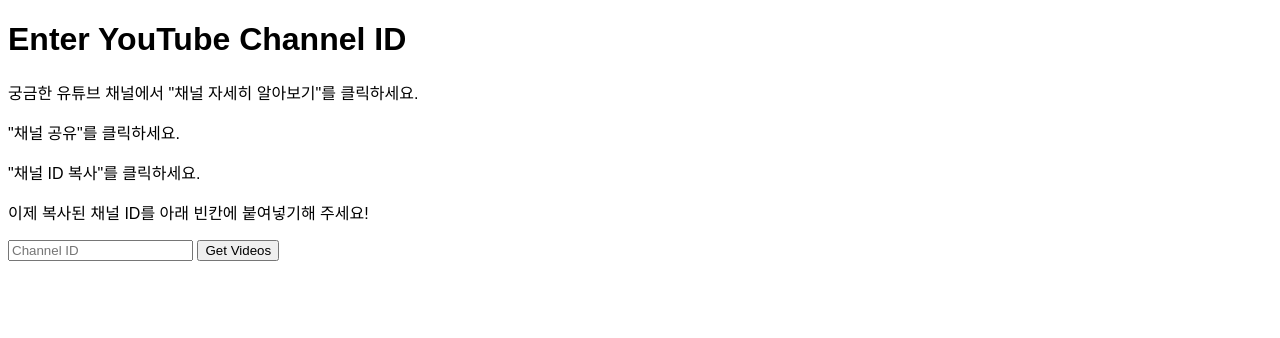
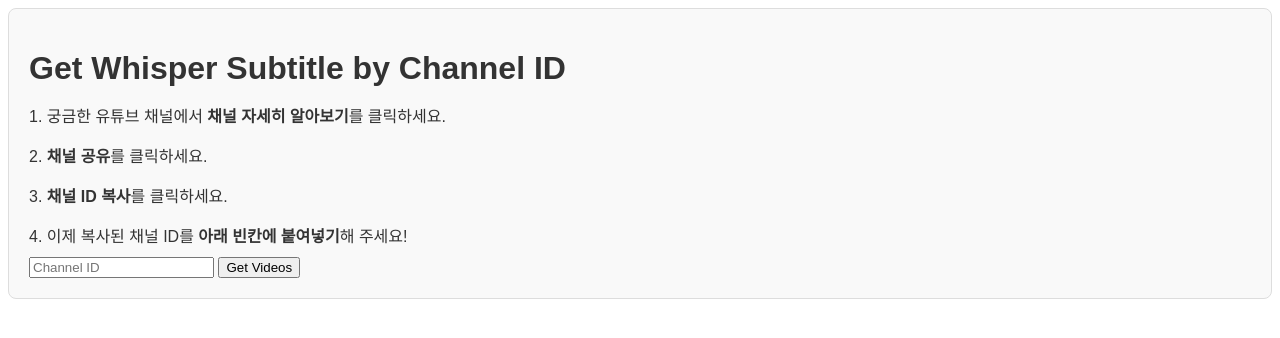
Before and after one commit to strurao/Yougle, a Flask app: page / in a window 1280 px wide. Shown: the top 338 px of the page. Run offline with Flask 3, Linux system fonts and the light colour scheme; parts of the project's set-up code (start-up, migrations or seed data) failed here and were passed over; some web fonts are replaced.

Commit message:
Test: description

```diff
--- a/static/css/style.css
+++ b/static/css/style.css
@@ -65,3 +65,25 @@ body {
     0% { transform: rotate(0deg); }
     100% { transform: rotate(360deg); }
 }
+
+/* 설명 컨테이너 스타일 */
+.description-container {
+    background-color: #f9f9f9;
+    border: 1px solid #ddd;
+    padding: 20px;
+    border-radius: 8px;
+    margin-bottom: 20px;
+}
+/* 설명 텍스트 스타일 */
+.description-container h1,
+.description-container p {
+    color: #333;
+    margin-bottom: 10px;
+}
+/* 호버 효과 추가 */
+/*
+.description-container p:hover {
+    color: #3498db;
+    cursor: pointer;
+}
+*/
--- a/templates/index.html
+++ b/templates/index.html
@@ -10,32 +10,38 @@
 </head>
 <body>
     <!-- 설명 -->
-    <h1>Enter YouTube Channel ID</h1>
-    <p>궁금한 유튜브 채널에서 "채널 자세히 알아보기"를 클릭하세요.</p>
-    <p>"채널 공유"를 클릭하세요.</p>
-    <p>"채널 ID 복사"를 클릭하세요.</p>
-    <p>이제 복사된 채널 ID를 아래 빈칸에 붙여넣기해 주세요!</p>
+    <div class="description-container">
+        <h1>Get Whisper Subtitle by Channel ID</h1>
+        <p>1. 궁금한 유튜브 채널에서 <strong>채널 자세히 알아보기</strong>를 클릭하세요.</p>
+        <p>2. <strong>채널 공유</strong>를 클릭하세요.</p>
+        <p>3. <strong>채널 ID 복사</strong>를 클릭하세요.</p>
+        <p>4. 이제 복사된 채널 ID를 <strong>아래 빈칸에 붙여넣기</strong>해 주세요!</p>
+        <!-- 폼 -->
+        <form method="POST" action="/" onsubmit="handleSubmit()">
+            <input type="text" name="channel_id" placeholder="Channel ID">
+            <input type="submit" id="getVideosButton" value="Get Videos">
+        </form>
+    </div>
 
      <!-- 로딩 애니메이션 -->
     <div id="loadingAnimation" style="display: none;">
         <div class="loader"></div>
     </div>
 
-    <!-- 폼 -->
-    <form method="POST" action="/" onsubmit="handleSubmit()">
-        <input type="text" name="channel_id" placeholder="Channel ID">
-        <input type="submit" id="getVideosButton" value="Get Videos">
-    </form>
+
 
     <!-- 비디오 링크 그리드 컨테이너 -->
     {% if data.channel_id %}
-        <h2>Video Links:</h2>
-        <h5>채널 ID {{ data.channel_id }}의 정보가 표시됩니다.</h5>
+        <h2>Video Links</h2>
+        <h5>채널 ID <span class="channel-id">{{ data.channel_id }}</span> 의 정보가 표시됩니다.</h5>
+        <p>제목을 누르면 유튜브 링크로 이동합니다.</p>
+        <p>Download Subtitle 버튼을 눌러서 자막 정보를 MongoDB 에 저장할 수 있습니다.</p>
         {% if data.videos %}
             <div class="grid-container">
                 {% for video in data.videos %}
                 <div class="card">
                     <a href="{{ video.link }}" class="video-link">{{ video.title }}</a>
+                    <p> </p>
                     <a href="/download/{{ data.channel_id }}/{{ video.video_id }}" class="download-link">Download Subtitle</a>
                     <!--mongodb 버전이었다. 제목을 누르면 바로 다운로드가 되는 코드-->
                     <!--<a href="/download/{{ video.id }}">{{ video.title }}</a>-->
```
